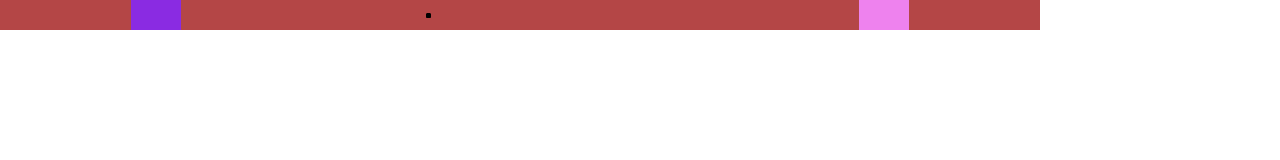
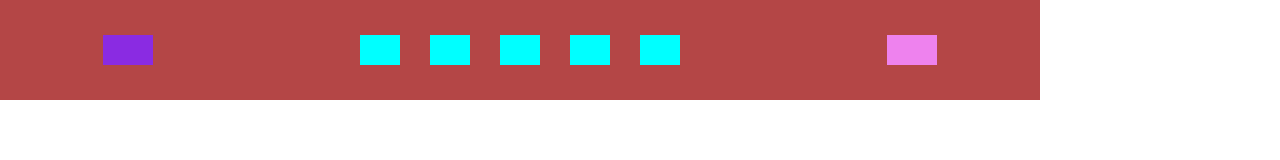
Before and after one commit to sollendy/htmlcss-struttura-discord, a plain HTML site: page index.html in a window 1280 px wide. Drawn offline with Linux system fonts and the light colour scheme.

Commit message:
header ultimato

```diff
--- a/css/style.css
+++ b/css/style.css
@@ -5,6 +5,7 @@ body{
 header{
     /* background-color: blue; */
     width: 1300px;
+    height: 100px;
 }
 
 nav{
@@ -24,8 +25,17 @@ nav{
 
 #head-list{
     display: flex;
-    height: 10%;
-    width: 15%;
+    /* height: 10%;
+    width: 15%; */
+    /* justify-content: space-around; */
+    gap: 30px;
+}
+
+li{
+    list-style-type: none;
+     height: 30px;
+     width: 40px;
+     background-color: aqua;
 }
 
 #accesso{
--- a/index.html
+++ b/index.html
@@ -15,11 +15,11 @@
 
             </div>
             <ul id="head-list">
-                <li><a href="#"></a></li>
-                <li><a href="#"></a></li>
-                <li><a href="#"></a></li>
-                <li><a href="#"></a></li>
-                <li><a href="#"></a></li>
+                <li class="punti-lista"><a href="#"></a></li>
+                <li class="punti-lista"><a href="#"></a></li>
+                <li class="punti-lista"><a href="#"></a></li>
+                <li class="punti-lista"><a href="#"></a></li>
+                <li class="punti-lista"><a href="#"></a></li>
             </ul>
             <div id="accesso">
 
```
